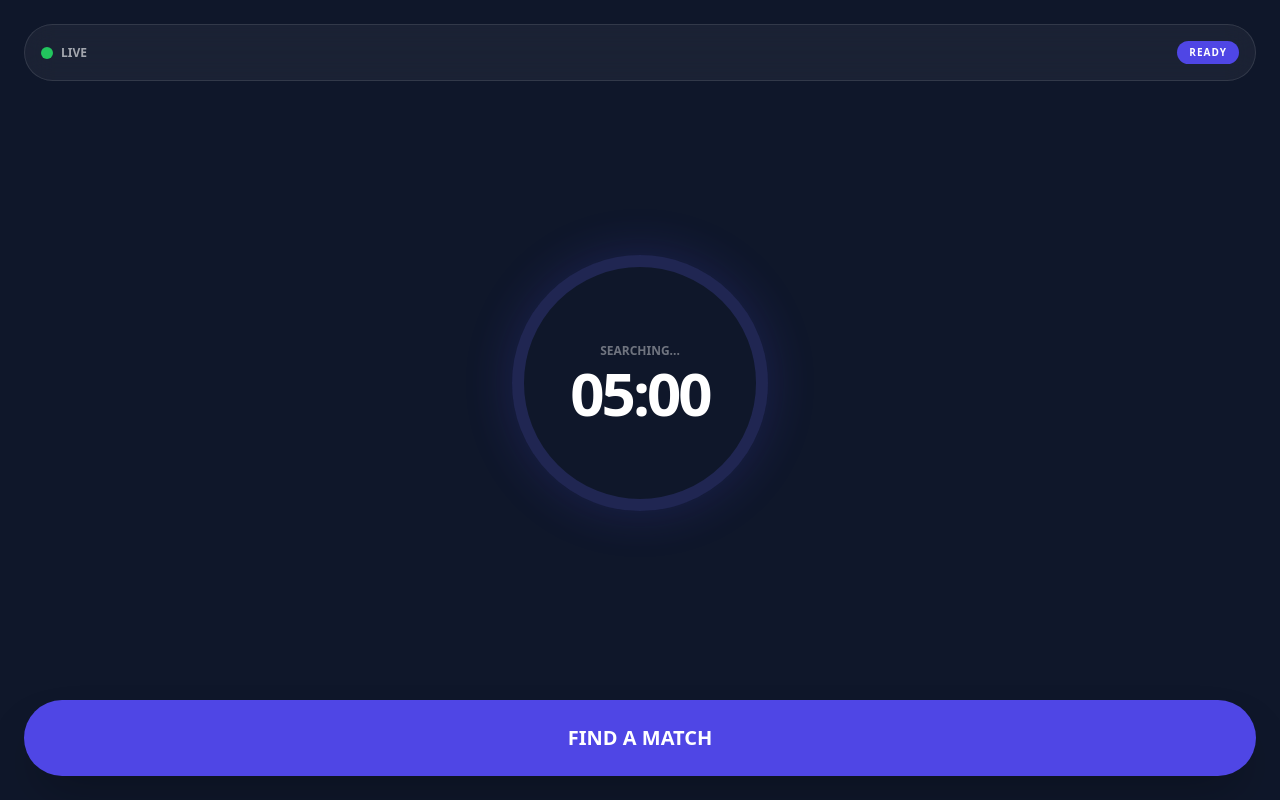
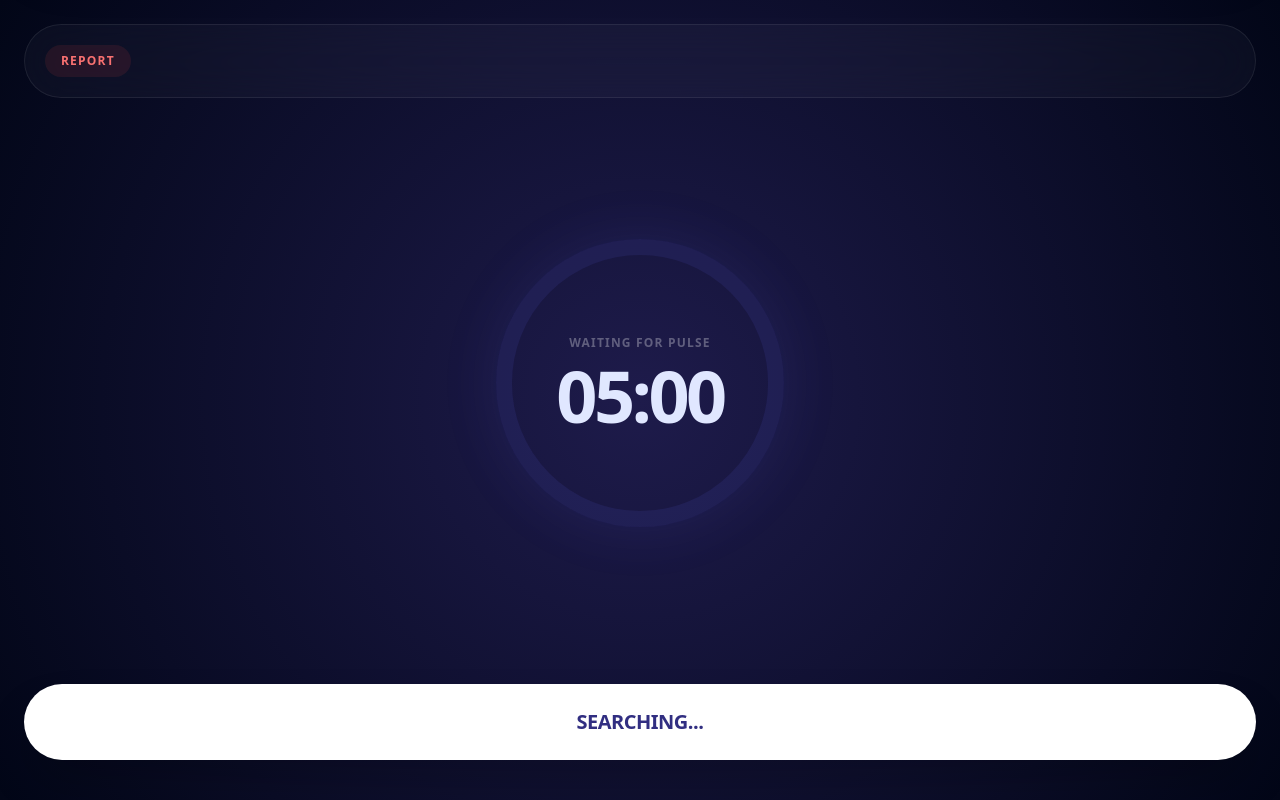
Before and after one commit to jay7-tech/High_five, a Flask app: page / in a window 1280 px wide. Run offline with Flask 3, Linux system fonts and the light colour scheme; the visitor is signed in with stand-in values (Sample User, id 1); some libraries are stand-ins or nearby versions.

Commit message:
Upgrade to Pro Max: Dynamic UI, Emoji Reacts, and Vibe Streaks

```diff
--- a/app.py
+++ b/app.py
@@ -3,18 +3,19 @@ from flask_socketio import SocketIO, emit, join_room
 import time, uuid, random
 
 app = Flask(__name__)
-app.config['SECRET_KEY'] = 'high-five-vibe-key-2025'
+app.config['SECRET_KEY'] = 'high-five-vibe-ultra-2025'
 socketio = SocketIO(app, cors_allowed_origins="*")
 
-users = {} # sid -> data
+# In-memory storage (Restarting server clears this)
+users = {}
 waiting_queue = []
 active_rooms = {}
-online_count = 0
+stats = {"total_high_fives": 0, "online": 0}
 
 @app.route('/')
 def index():
     if 'username' not in session: return redirect(url_for('login_page'))
-    return render_template('index.html', username=session['username'])
+    return render_template('index.html', username=session['username'], social=session['social'])
 
 @app.route('/login', methods=['GET', 'POST'])
 def login_page():
@@ -23,28 +24,28 @@ def login_page():
         session['social'] = request.form.get('social')
         session['platform'] = request.form.get('platform')
         session['vibe'] = request.form.get('vibe')
+        session['streak'] = 0
         return redirect(url_for('index'))
     return render_template('login.html')
 
 @socketio.on('connect')
 def handle_connect():
-    global online_count
-    online_count += 1
+    stats["online"] += 1
     if 'username' in session:
         users[request.sid] = {
             'username': session['username'],
             'social': session['social'],
             'platform': session['platform'],
-            'vibe': session['vibe']
+            'vibe': session['vibe'],
+            'streak': session.get('streak', 0)
         }
-    emit('update_online', {'count': online_count}, broadcast=True)
+    emit('update_stats', stats, broadcast=True)
 
 @socketio.on('disconnect')
 def handle_disconnect():
-    global online_count
-    online_count = max(0, online_count - 1)
+    stats["online"] = max(0, stats["online"] - 1)
     if request.sid in waiting_queue: waiting_queue.remove(request.sid)
-    emit('update_online', {'count': online_count}, broadcast=True)
+    emit('update_stats', stats, broadcast=True)
 
 @socketio.on('find_match')
 def handle_find_match():
@@ -54,8 +55,7 @@ def handle_find_match():
     if len(waiting_queue) > 0:
         partner_id = waiting_queue.pop(0)
         room_id = str(uuid.uuid4())
-        join_room(room_id, sid=user_id)
-        join_room(room_id, sid=partner_id)
+        join_room(room_id, sid=user_id); join_room(room_id, sid=partner_id)
 
         end_time = time.time() + 300
         active_rooms[room_id] = {
@@ -68,26 +68,34 @@ def handle_find_match():
     else:
         waiting_queue.append(user_id)
 
-@socketio.on('send_react')
-def handle_react(data):
-    emit('incoming_react', {'emoji': data['emoji']}, room=data['room_id'], include_self=False)
-
 @socketio.on('give_high_five')
 def handle_high_five(data):
     room_id = data['room_id']
     if room_id in active_rooms:
         active_rooms[room_id]['users'][request.sid] = True
         if all(active_rooms[room_id]['users'].values()):
+            stats["total_high_fives"] += 1
             emit('mutual_match', {'handles': active_rooms[room_id]['data']}, room=room_id)
+            emit('update_stats', stats, broadcast=True)
+
+@socketio.on('nuke_triggered')
+def handle_nuke(data):
+    games = [
+        "MINI-GAME: Truth or Dare! Initiator goes first.",
+        "MINI-GAME: Would you rather? (Pizza for life vs Tacos for life)",
+        "ICEBREAKER: What is the weirdest dream you ever had?",
+        "GAME: Roleplay! You are both astronauts stuck on Mars."
+    ]
+    emit('topic_nuke', {'topic': random.choice(games)}, room=data['room_id'])
 
 @socketio.on('signal')
 def handle_signal(data):
     emit('signal', data, room=data['room_id'], include_self=False)
 
-@socketio.on('nuke_triggered')
-def handle_nuke(data):
-    topics = ["If you could be any flavor of ice cream, what?", "Is a hotdog a sandwich?", "Worst superpower to have?", "Roleplay: You are both pigeons."]
-    emit('topic_nuke', {'topic': random.choice(topics)}, room=data['room_id'])
+@socketio.on('report_user')
+def handle_report(data):
+    # Immediate Nuke: Terminate for both
+    emit('security_terminate', {'msg': 'Connection closed for safety.'}, room=data['room_id'])
 
 if __name__ == '__main__':
     socketio.run(app, debug=True)
--- a/templates/index.html
+++ b/templates/index.html
@@ -4,46 +4,60 @@
     <meta name="viewport" content="width=device-width, initial-scale=1.0, maximum-scale=1.0, user-scalable=no">
     <script src="https://cdn.tailwindcss.com"></script>
     <script src="https://cdn.socket.io/4.0.0/socket.io.min.js"></script>
-    <title>High Five | Chat</title>
+    <title>High Five | Pro Max</title>
     <style>
-        body { overflow: hidden; height: 100vh; touch-action: none; background: #0f172a; }
-        .glass { background: rgba(255, 255, 255, 0.05); backdrop-filter: blur(15px); border: 1px solid rgba(255,255,255,0.1); }
-        .float-emoji { position: absolute; bottom: 100px; animation: floatUp 2s ease-out forwards; font-size: 3rem; pointer-events: none; }
-        @keyframes floatUp { 0% { transform: translateY(0) scale(1); opacity: 1; } 100% { transform: translateY(-400px) scale(2); opacity: 0; } }
-        .pulse-ring { transition: transform 0.1s ease-out; }
+        body { overflow: hidden; height: 100vh; touch-action: none; transition: background 0.8s ease; }
+        .bg-chill { background: radial-gradient(circle at center, #1e1b4b, #020617); }
+        .bg-active { background: radial-gradient(circle at center, #4338ca, #020617); }
+        .bg-hot { background: radial-gradient(circle at center, #7c3aed, #020617); }
+
+        .glass { background: rgba(255, 255, 255, 0.03); backdrop-filter: blur(20px); border: 1px solid rgba(255,255,255,0.08); }
+        .squish:active { transform: scale(0.94); }
+
+        #nuke-slide { transform: translateY(-200%); transition: transform 0.6s cubic-bezier(0.23, 1, 0.32, 1); }
+        #nuke-slide.active { transform: translateY(0); }
+
+        .float-emoji { position: absolute; bottom: 120px; animation: floatUp 2.5s ease-out forwards; font-size: 3.5rem; pointer-events: none; }
+        @keyframes floatUp { 0% { transform: translateY(0) rotate(0deg); opacity: 1; } 100% { transform: translateY(-500px) rotate(20deg); opacity: 0; } }
     </style>
 </head>
-<body class="text-white flex flex-col items-center justify-between p-6">
+<body class="bg-chill text-white flex flex-col items-center justify-between p-6">
 
-    <div class="w-full flex justify-between items-center glass p-4 rounded-[2rem]">
-        <div class="flex items-center gap-2"><div class="w-3 h-3 bg-green-500 rounded-full"></div><span class="text-xs font-black uppercase opacity-60">Live</span></div>
-        <div id="vibe-tag" class="text-[10px] font-black bg-indigo-600 px-3 py-1 rounded-full uppercase tracking-widest">Ready</div>
+    <div id="nuke-slide" class="fixed top-6 left-6 right-6 z-[100] glass bg-indigo-600/90 p-6 rounded-[2.5rem] shadow-2xl border-2 border-white/20">
+        <p class="text-[10px] font-black uppercase tracking-widest mb-1 opacity-70">🚨 Icebreaker Triggered</p>
+        <p id="nuke-text" class="text-lg font-bold italic leading-tight"></p>
     </div>
 
-    <div id="react-container" class="relative w-full flex-1 flex flex-col items-center justify-center">
-        <div id="topic-card" class="hidden glass bg-yellow-400 text-black p-5 rounded-3xl mb-8 font-black border-4 border-black z-50"></div>
+    <div class="w-full flex justify-between items-center glass p-5 rounded-[2.5rem]">
+        <button onclick="reportUser()" class="text-xs font-black text-red-400 uppercase tracking-widest squish bg-red-500/10 px-4 py-2 rounded-full">Report</button>
+        <div id="partner-vibe" class="hidden text-[10px] font-black bg-indigo-500 px-4 py-2 rounded-full uppercase tracking-widest shadow-lg shadow-indigo-500/20 animate-pulse">Ready</div>
+    </div>
 
-        <div class="relative w-64 h-64 flex items-center justify-center">
-            <div id="ring" class="absolute inset-0 rounded-full border-[12px] border-indigo-500/20 pulse-ring shadow-[0_0_50px_rgba(79,70,229,0.2)]"></div>
+    <div id="main-stage" class="relative w-full flex-1 flex flex-col items-center justify-center">
+        <div class="relative w-72 h-72 flex items-center justify-center">
+            <div id="visualizer-ring" class="absolute inset-0 rounded-full border-[16px] border-indigo-500/10 shadow-[0_0_60px_rgba(99,102,241,0.1)] transition-transform duration-75"></div>
             <div class="text-center z-10">
-                <p id="partner-name" class="text-xs font-bold opacity-40 uppercase mb-1">Searching...</p>
-                <div id="timer" class="text-6xl font-black tracking-tighter tabular-nums">05:00</div>
+                <p id="partner-status" class="text-xs font-bold opacity-30 uppercase tracking-widest mb-2">Waiting for Pulse</p>
+                <div id="timer" class="text-7xl font-black tracking-tighter tabular-nums text-indigo-100">05:00</div>
             </div>
         </div>
     </div>
 
-    <div class="w-full space-y-4">
-        <div id="reveal" class="hidden p-5 bg-gradient-to-r from-emerald-500 to-teal-600 rounded-3xl text-center font-black shadow-2xl"></div>
-
-        <div id="emoji-bar" class="hidden flex justify-center gap-6 mb-4">
-            <button onclick="sendEmoji('🔥')" class="text-3xl active:scale-150 transition">🔥</button>
-            <button onclick="sendEmoji('🖐️')" class="text-3xl active:scale-150 transition">🖐️</button>
-            <button onclick="sendEmoji('❤️')" class="text-3xl active:scale-150 transition">❤️</button>
-            <button onclick="sendEmoji('😂')" class="text-3xl active:scale-150 transition">😂</button>
+    <div class="w-full space-y-4 pb-4">
+        <div id="reveal-card" class="hidden p-6 bg-gradient-to-br from-emerald-400 to-teal-600 rounded-[2.5rem] text-center shadow-2xl animate-bounce">
+            <p class="text-[10px] uppercase font-black mb-1 opacity-80">🔥 Mutual High Five!</p>
+            <div id="reveal-text" class="text-xl font-black"></div>
         </div>
 
-        <button id="action-btn" onclick="startSearch()" class="w-full py-6 rounded-[2.5rem] bg-indigo-600 text-white font-black text-xl shadow-2xl active:scale-95 transition-all">
-            FIND A MATCH
+        <div id="emoji-dock" class="hidden flex justify-center gap-6 mb-4">
+            <button onclick="sendReact('🔥')" class="text-3xl squish">🔥</button>
+            <button onclick="sendReact('🖐️')" class="text-3xl squish">🖐️</button>
+            <button onclick="sendReact('🌌')" class="text-3xl squish">🌌</button>
+            <button onclick="sendReact('😂')" class="text-3xl squish">😂</button>
+        </div>
+
+        <button id="main-action" onclick="findMatch()" class="squish w-full py-6 rounded-[2.5rem] bg-white text-indigo-900 font-black text-xl shadow-2xl transition-all tracking-tight">
+            SEARCHING...
         </button>
     </div>
 
@@ -51,63 +65,59 @@
         const socket = io();
         let pc, localStream, currentRoom, silenceStart;
 
-        function startSearch() {
-            socket.emit('find_match');
-            document.getElementById('action-btn').innerText = "SEARCHING...";
-            document.getElementById('action-btn').disabled = true;
-        }
+        // Auto-start search on index load
+        window.onload = () => socket.emit('find_match');
 
         socket.on('match_success', async (data) => {
             currentRoom = data.room_id;
-            document.getElementById('partner-name').innerText = "Vibing with " + data.partner.username;
-            document.getElementById('vibe-tag').innerText = data.partner.vibe;
-            document.getElementById('emoji-bar').classList.remove('hidden');
+            document.getElementById('partner-status').innerText = `Talking to ${data.partner.username}`;
+            document.getElementById('partner-vibe').innerText = data.partner.vibe;
+            document.getElementById('partner-vibe').classList.remove('hidden');
+            document.getElementById('emoji-dock').classList.remove('hidden');
 
-            const btn = document.getElementById('action-btn');
-            btn.disabled = false;
+            const btn = document.getElementById('main-action');
             btn.innerText = "GIVE HIGH FIVE 🖐️";
+            btn.className = "squish w-full py-6 rounded-[2.5rem] bg-indigo-500 text-white font-black text-xl shadow-xl transition-all";
             btn.onclick = () => { socket.emit('give_high_five', {room_id: currentRoom}); btn.innerText = "WAITING..."; btn.disabled = true; };
 
-            await initVoice();
-            setupWebRTC(data.initiator);
-            startTimer(data.end_time);
+            await startAudio();
+            setupRTC(data.initiator);
+            startCountdown(data.end_time);
         });
 
-        function sendEmoji(emoji) {
-            socket.emit('send_react', {room_id: currentRoom, emoji: emoji});
-            showEmoji(emoji); // Show locally
-        }
-
-        socket.on('incoming_react', (data) => showEmoji(data.emoji));
-
-        function showEmoji(emoji) {
-            const el = document.createElement('div');
-            el.className = 'float-emoji';
-            el.innerText = emoji;
-            el.style.left = Math.random() * 80 + 10 + '%';
-            document.getElementById('react-container').appendChild(el);
-            setTimeout(() => el.remove(), 2000);
-        }
-
-        async function initVoice() {
+        async function startAudio() {
             localStream = await navigator.mediaDevices.getUserMedia({ audio: true });
             const ctx = new AudioContext();
             const analyzer = ctx.createAnalyser();
             ctx.createMediaStreamSource(localStream).connect(analyzer);
             const d = new Uint8Array(analyzer.frequencyBinCount);
             silenceStart = Date.now();
-            const loop = () => {
+
+            const frame = () => {
                 analyzer.getByteFrequencyData(d);
                 const vol = d.reduce((a,b)=>a+b)/d.length;
-                document.getElementById('ring').style.transform = `scale(${1 + (vol/50)})`;
-                if(vol < 5 && (Date.now() - silenceStart > 8000)) { socket.emit('nuke_triggered', {room_id: currentRoom}); silenceStart = Date.now(); }
-                else if (vol >= 5) silenceStart = Date.now();
-                requestAnimationFrame(loop);
+
+                // Audio-Visual Transitions
+                const ring = document.getElementById('visualizer-ring');
+                ring.style.transform = `scale(${1 + (vol/40)})`;
+
+                if(vol > 15) document.body.className = "bg-hot text-white";
+                else if(vol > 5) document.body.className = "bg-active text-white";
+                else document.body.className = "bg-chill text-white";
+
+                // Silence Nuke Logic
+                if(vol < 3) {
+                    if(Date.now() - silenceStart > 10000) {
+                        socket.emit('nuke_triggered', {room_id: currentRoom});
+                        silenceStart = Date.now();
+                    }
+                } else silenceStart = Date.now();
+                requestAnimationFrame(frame);
             };
-            loop();
+            frame();
         }
 
-        function setupWebRTC(isInitiator) {
+        function setupRTC(initiator) {
             pc = new RTCPeerConnection({ iceServers: [
                 { urls: 'stun:stun.l.google.com:19302' },
                 { urls: 'turn:openrelay.metered.ca:443', username: 'openrelayproject', password: 'openrelayproject' }
@@ -115,7 +125,7 @@
             localStream.getTracks().forEach(t => pc.addTrack(t, localStream));
             pc.ontrack = (e) => { const a = new Audio(); a.srcObject = e.streams[0]; a.play(); };
             pc.onicecandidate = (e) => { if(e.candidate) socket.emit('signal', {room_id: currentRoom, candidate: e.candidate}); };
-            if(isInitiator) {
+            if(initiator) {
                 pc.onnegotiationneeded = async () => {
                     const offer = await pc.createOffer();
                     await pc.setLocalDescription(offer);
@@ -136,23 +146,52 @@
         });
 
         socket.on('mutual_match', (data) => {
-            const partner = Object.values(data.handles).find(u => u.social !== "{{ session['social'] }}");
-            const rev = document.getElementById('reveal');
-            rev.innerHTML = `🔥 MATCHED!<br>${partner.platform}: ${partner.social}`;
-            rev.classList.remove('hidden');
+            const partner = Object.values(data.handles).find(u => u.social !== "{{ social }}");
+            document.getElementById('reveal-text').innerHTML = `${partner.platform}: ${partner.social}`;
+            document.getElementById('reveal-card').classList.remove('hidden');
+            // Sound effect would play here
         });
 
-        socket.on('topic_nuke', (d) => {
-            const c = document.getElementById('topic-card');
-            c.innerText = "🚨 " + d.topic;
-            c.classList.remove('hidden');
-            setTimeout(() => c.classList.add('hidden'), 10000);
+        socket.on('topic_nuke', (data) => {
+            const slide = document.getElementById('nuke-slide');
+            document.getElementById('nuke-text').innerText = data.topic;
+            slide.classList.add('active');
+            // Notification sound logic
+            setTimeout(() => slide.classList.remove('active'), 12000);
         });
 
-        function startTimer(end) {
-            setInterval(() => {
+        function reportUser() {
+            if(confirm("Report and block this user immediately?")) {
+                socket.emit('report_user', {room_id: currentRoom});
+            }
+        }
+
+        socket.on('security_terminate', (data) => {
+            alert(data.msg);
+            location.reload();
+        });
+
+        function sendReact(emoji) {
+            // Local float
+            spawnEmoji(emoji);
+            // In a real build, emit this to the partner via socket
+        }
+
+        function spawnEmoji(emoji) {
+            const e = document.createElement('div');
+            e.className = 'float-emoji';
+            e.innerText = emoji;
+            e.style.left = Math.random() * 70 + 15 + '%';
+            document.getElementById('main-stage').appendChild(e);
+            setTimeout(() => e.remove(), 2500);
+        }
+
+        function startCountdown(end) {
+            const iv = setInterval(() => {
                 const diff = Math.max(0, Math.floor(end - Date.now()/1000));
-                document.getElementById('timer').innerText = `${Math.floor(diff/60)}:${(diff%60).toString().padStart(2,'0')}`;
+                const m = Math.floor(diff/60), s = diff%60;
+                document.getElementById('timer').innerText = `${m}:${s.toString().padStart(2,'0')}`;
+                if(diff === 0) { clearInterval(iv); location.reload(); }
             }, 1000);
         }
     </script>
```
Also changed, not shown: templates/login.html (+27 -10 lines).
